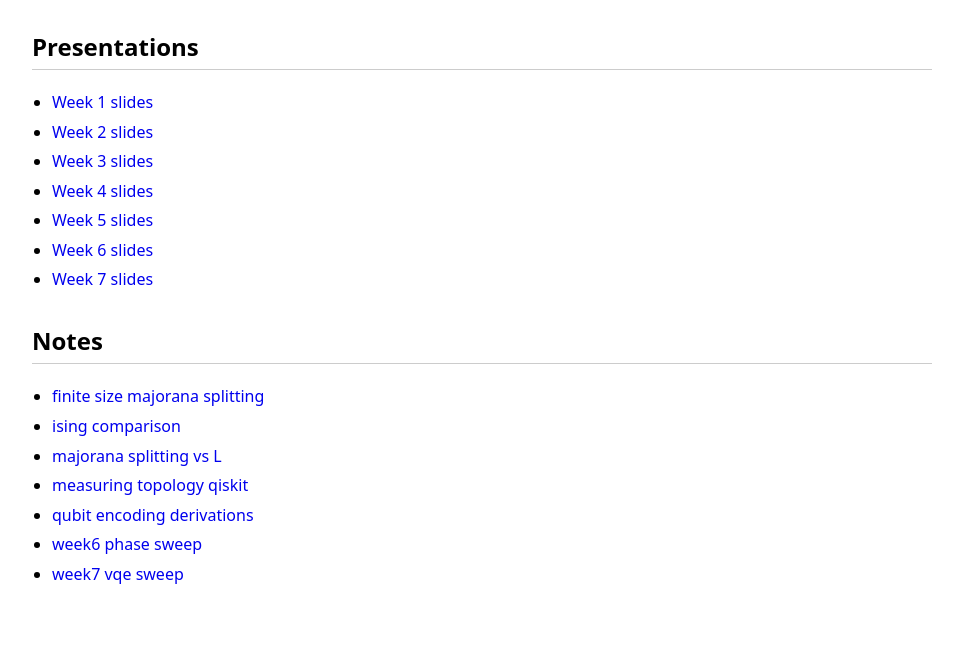
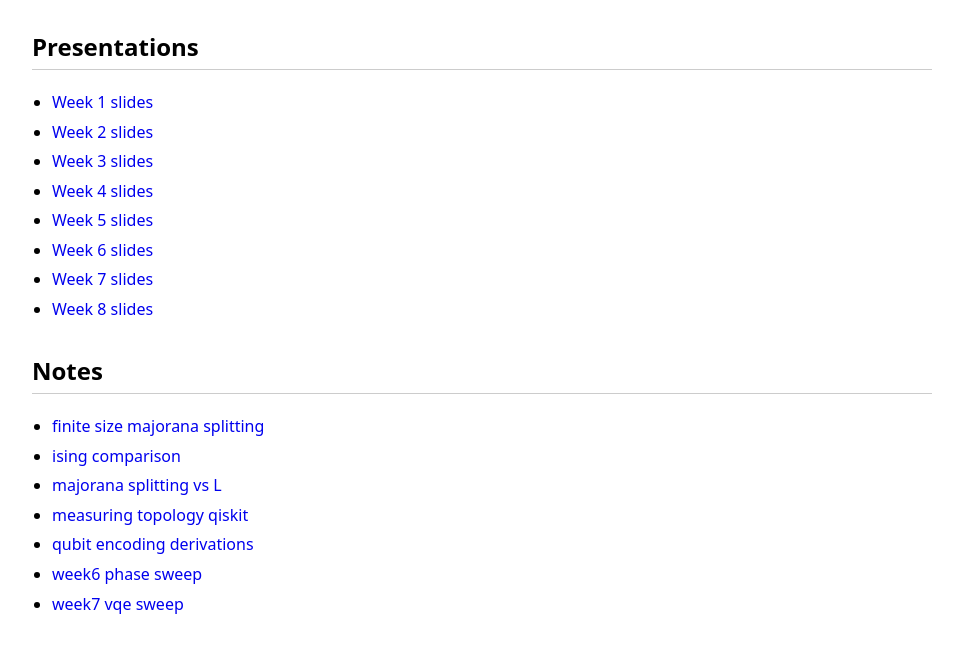
Before and after one commit to edhar98/majorana-modes-machine, a plain HTML site: page index.html in a window 1280 px wide. Shown: the part 123-776 px from the top of the page, without its empty margins (158-1121 px from the left). Drawn offline with Linux system fonts and the light colour scheme.

Commit message:
deploy: f65153591db01b9a572a188f535af8fdc064c8d3

```diff
--- a/index.html
+++ b/index.html
@@ -28,6 +28,7 @@
               <li><a href="week5.pdf">Week 5 slides</a></li>
               <li><a href="week6.pdf">Week 6 slides</a></li>
               <li><a href="week7.pdf">Week 7 slides</a></li>
+              <li><a href="week8.pdf">Week 8 slides</a></li>
   </ul>
   <h2>Notes</h2>
   <ul>
```
Also changed, not shown: 15 other files.
